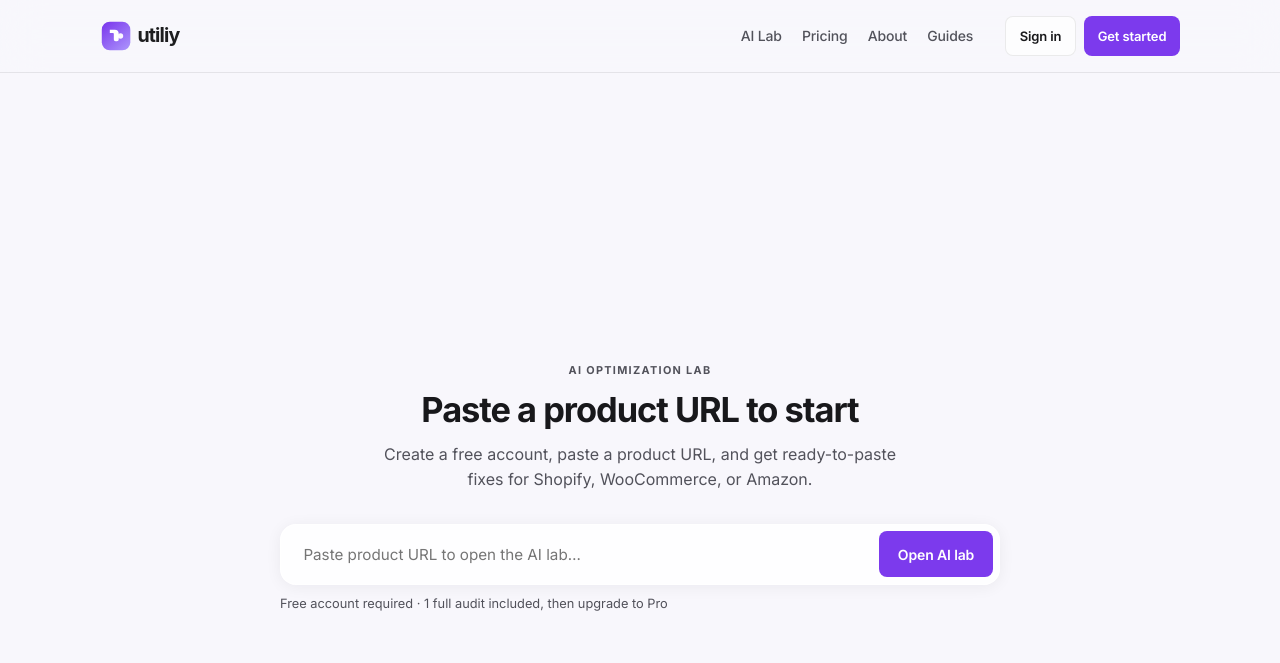
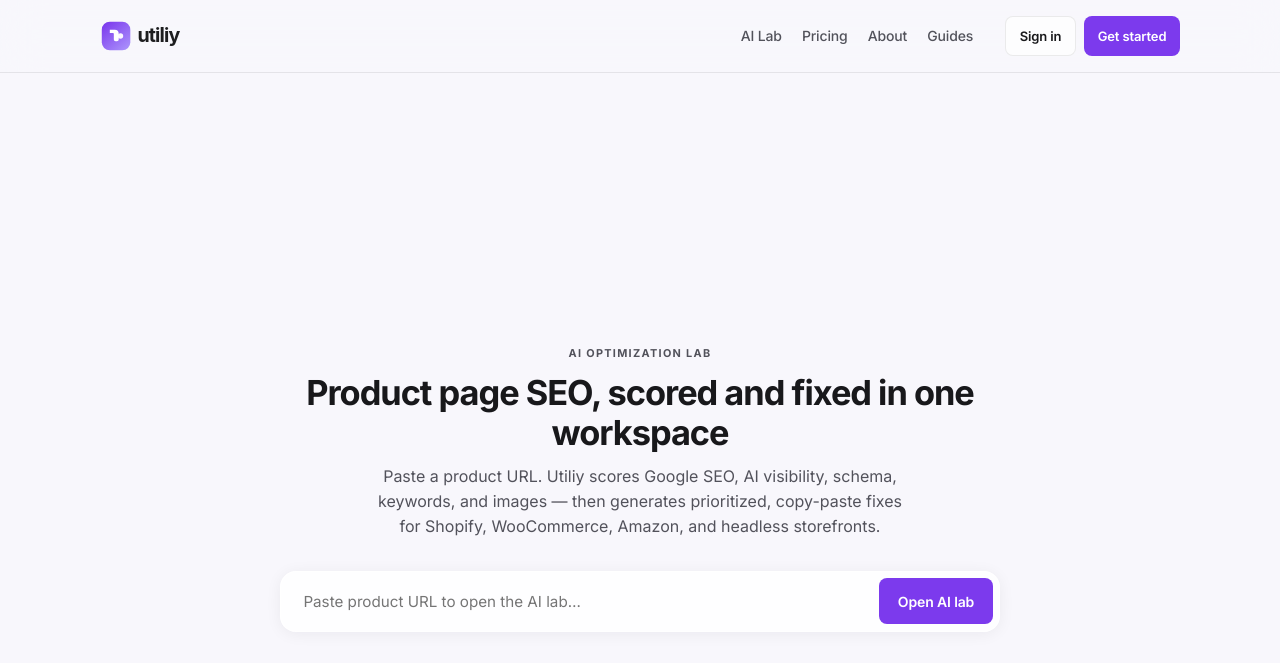
Before and after one commit to 0x01010l/utiliy-now, a Jekyll site: the page built from ai-lab.html, in a window 1280 px wide and 900 px high. Shown: the top 663 px of the window. Built offline with Jekyll 4.4.1, drawn with Linux system fonts in a browser that asks for light colours.

Commit message:
Polish AI lab copy and drop free-tier hints from the audit form.
The lab page uses product-focused headline copy without signup messaging; free tier is mentioned only on the homepage hero trust line.

Co-authored-by: Cursor <cursoragent@cursor.com>

```diff
--- a/_includes/audit-form.html
+++ b/_includes/audit-form.html
@@ -4,7 +4,9 @@
     <input type="url" id="audit-url" name="url" required placeholder="Paste product URL to open the AI lab…" autocomplete="url" inputmode="url">
     <button type="submit" class="btn btn-primary" id="audit-submit">Open AI lab</button>
   </div>
-  <p class="audit-hint">Free account required · 1 full audit included, then upgrade to Pro</p>
+  {% if include.show_hint %}
+  <p class="audit-hint">{{ include.hint | default: "We scan for weaknesses → you fix them with AI-generated copy in the lab" }}</p>
+  {% endif %}
 </form>
 <div class="audit-progress" id="audit-progress" hidden aria-live="polite"></div>
 <div class="audit-results" id="audit-results" hidden></div>
--- a/ai-lab.html
+++ b/ai-lab.html
@@ -11,8 +11,8 @@ permalink: /ai-lab/
   <div class="container">
     <div class="hero-lab-intro">
       <p class="eyebrow">AI Optimization Lab</p>
-      <h1>Paste a product URL to start</h1>
-      <p class="hero-lab-lead">Create a free account, paste a product URL, and get ready-to-paste fixes for Shopify, WooCommerce, or Amazon.</p>
+      <h1>Product page SEO, scored and fixed in one workspace</h1>
+      <p class="hero-lab-lead">Paste a product URL. Utiliy scores Google SEO, AI visibility, schema, keywords, and images — then generates prioritized, copy-paste fixes for Shopify, WooCommerce, Amazon, and headless storefronts.</p>
     </div>
     <div class="audit-workspace">
       {% include audit-form.html %}
```
